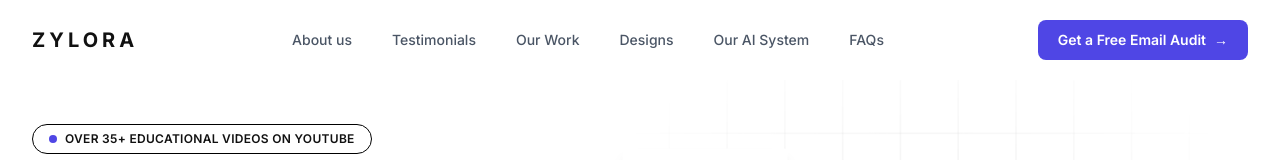
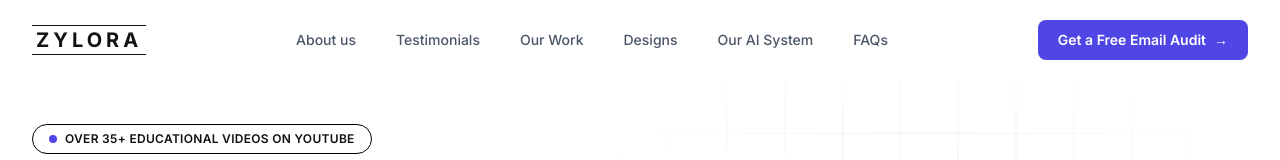
Before and after one commit to ManzarAbbass/zylora-landing-page, a Next.js app: page / in a window 1280 px wide. Shown: the top 160 px of the page. Built offline with nearby package versions, Linux system fonts and the light colour scheme.

Commit message:
feat: add top/bottom lines to ZYLORA logo in navbar

```diff
--- a/src/components/navbar/NavBar.tsx
+++ b/src/components/navbar/NavBar.tsx
@@ -18,9 +18,13 @@ export default function NavBar() {
     <nav className="fixed top-0 left-0 right-0 z-50 bg-white/80 backdrop-blur-md">
       <div className="mx-auto max-w-7xl px-4 sm:px-6 lg:px-8">
         <div className="flex h-16 items-center justify-between lg:h-20">
-          <span className="text-xl font-bold tracking-[0.2em] text-text-primary">
-            ZYLORA
-          </span>
+          <div className="flex flex-col items-center leading-none">
+            <span className="block h-px w-full bg-text-primary" />
+            <span className="block px-1 text-xl font-bold tracking-[0.2em] text-text-primary">
+              ZYLORA
+            </span>
+            <span className="block h-px w-full bg-text-primary" />
+          </div>
 
           <div className="hidden items-center gap-8 lg:flex">
             {NAV_LINKS.map((link) => (
```
